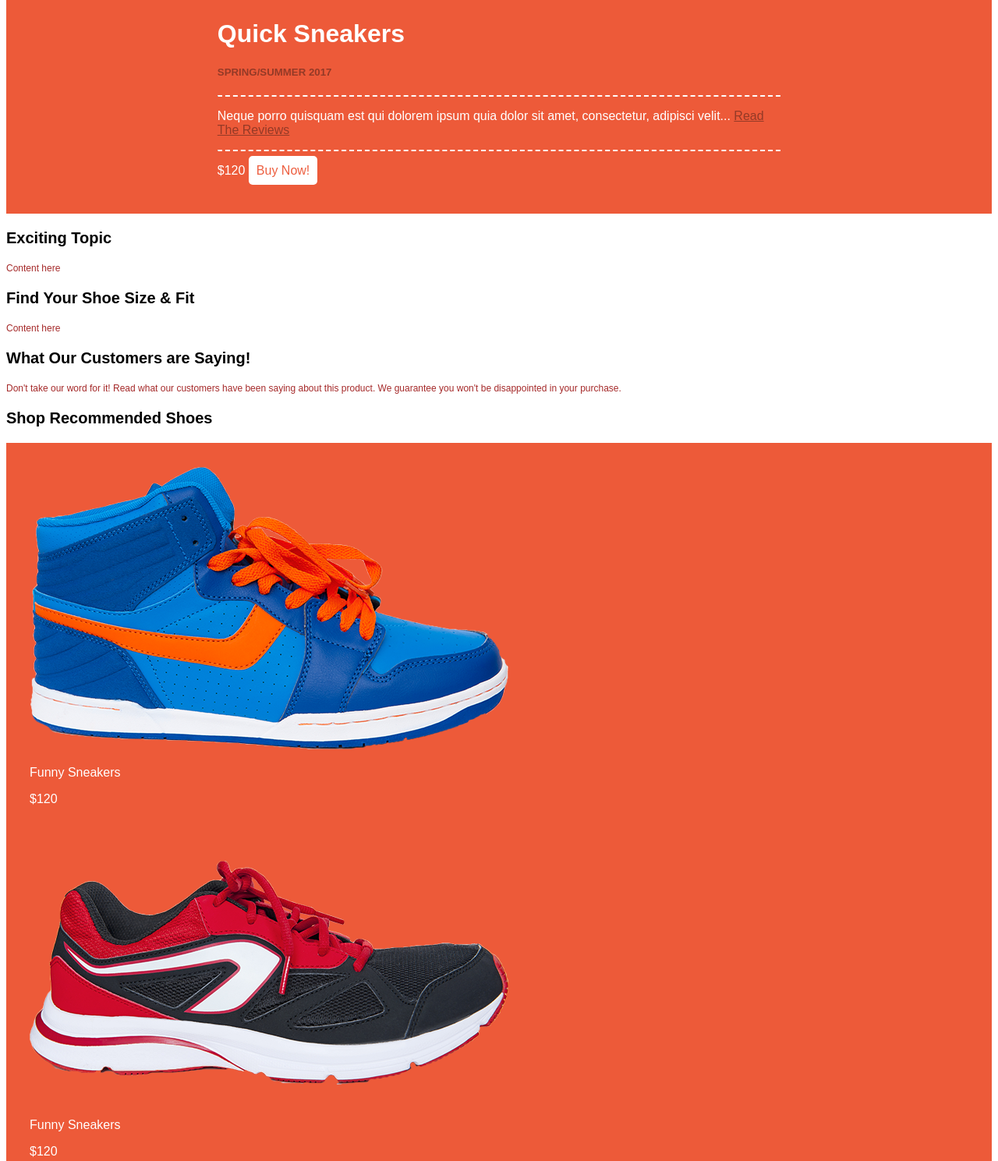
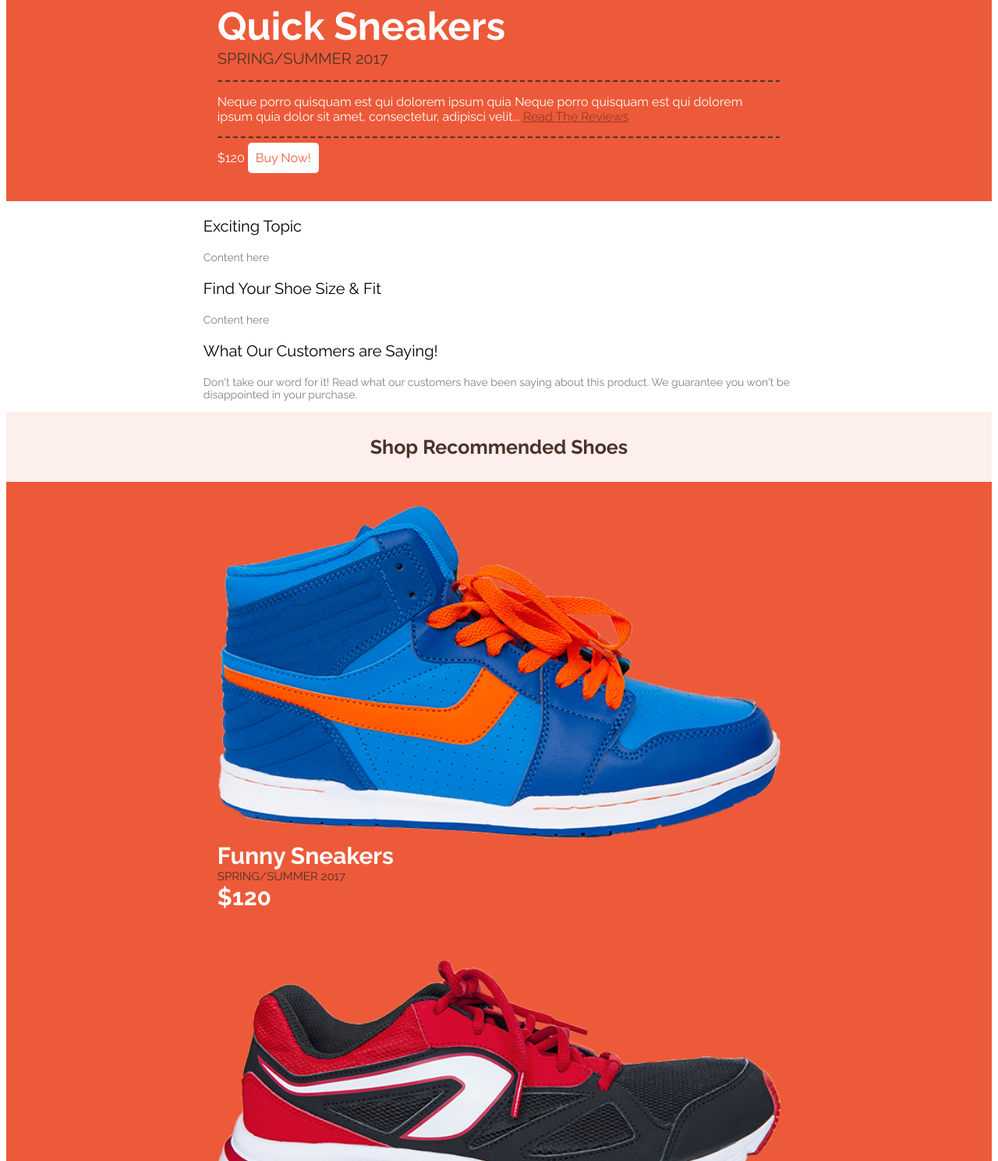
Before and after one commit to TarSoxJr/Day2Assignment, a plain HTML site: page index.html in a window 1280 px wide. Shown: the part 661-2150 px from the top of the page at 78% size. Drawn offline with Linux system fonts and the light colour scheme.

Commit message:
Styling lower half of page

```diff
--- a/css/master.css
+++ b/css/master.css
@@ -2,18 +2,61 @@
   background-color: #ed5a39;
 }
 
-.smaller-text {
-  font-size: 20px;
+.heading-text {
+  font-size: 50px;
   font-weight: bold;
+  font-family: 'Raleway', sans-serif;
+  color: white;
 }
 
-.smallest-text {
-  font-size: 12px;
-  color: brown;
+.sub-text {
+  font-size: 20px;
+  color: #4c3328;
+  font-family: 'Raleway', sans-serif;
+}
+
+.heading-paragraph {
+  font-size: 20px;
+  color: black;
+  font-family: 'Raleway', sans-serif;
+}
+
+.body-paragraph {
+  font-size: 14px;
+  color: gray;
+  font-family: 'Raleway', sans-serif;
 }
 
 .white-text {
   color: white;
+  font-family: 'Raleway', sans-serif;
+}
+
+.heading-box {
+  font-size: 25px;
+  font-weight: bold;
+  color: #4c3328;
+  background-color: #fcefec;
+  font-family: 'Raleway', sans-serif;
+  text-align: center;
+}
+
+.product-name-text {
+  font-size: 30px;
+  font-weight: bold;
+  font-family: 'Raleway', sans-serif;
+  color: white;
+}
+
+.product-sub-text {
+  font-size: 15px;
+  color: #4c3328;
+  font-family: 'Raleway', sans-serif;
+}
+
+.footer-link {
+  color: #4c3328;
+  text-decoration: underline;
 }
 
 .button {
@@ -60,7 +103,7 @@ a {
 }
 
 hr {
-  border-top: 2px dashed white;
+  border-top: 2px dashed #4c3328;
   border-bottom: none;
 }
 
--- a/index.html
+++ b/index.html
@@ -5,6 +5,7 @@
     <meta charset="utf-8">
     <title>Day 2 Assignment</title>
     <link rel="stylesheet" href="css/master.css">
+    <link href="https://fonts.googleapis.com/css?family=Raleway:400,400i,700,700i" rel="stylesheet">
   </head>
 
   <body>
@@ -20,13 +21,13 @@
           <img src="images/shoe1.png" alt="Black Converse">
 
           <div>
-            <h1>Quick Sneakers</h1>
-            <h5>SPRING/SUMMER 2017</h5>
+            <div class="heading-text">Quick Sneakers</div>
+            <div class="sub-text">SPRING/SUMMER 2017</div>
           </div>
 
-          <hr>
+          <p><hr></p>
 
-          <p class="white-text">Neque porro quisquam est qui dolorem ipsum quia dolor sit amet, consectetur, adipisci velit...
+          <p class="white-text">Neque porro quisquam est qui dolorem ipsum quia Neque porro quisquam est qui dolorem ipsum quia dolor sit amet, consectetur, adipisci velit...
             <a class="text-decoration-on" href="#">Read The Reviews</a>
           </p>
 
@@ -39,59 +40,55 @@
 
       </div>
 
-      <div>
-        <p class="smaller-text">Exciting Topic</p>
+      <div class="center">
+        <p class="smaller-text heading-paragraph">Exciting Topic</p>
 
-        <p class="smallest-text">Content here</p>
+        <p class="smallest-text body-paragraph">Content here</p>
 
-        <p class="smaller-text">Find Your Shoe Size &#38 Fit</p>
+        <p class="smaller-text heading-paragraph">Find Your Shoe Size &#38 Fit</p>
 
-        <p class="smallest-text">Content here</p>
+        <p class="smallest-text body-paragraph">Content here</p>
 
-        <p class="smaller-text">What Our Customers are Saying!</p>
+        <p class="smaller-text heading-paragraph">What Our Customers are Saying!</p>
 
-        <p class="smallest-text">Don't take our word for it! Read what our customers have been saying about this product. We guarantee you won't be disappointed in your purchase.</p>
+        <p class="smallest-text body-paragraph">Don't take our word for it! Read what our customers have been saying about this product. We guarantee you won't be disappointed in your purchase.</p>
       </div>
 
-        <p class="smaller-text">Shop Recommended Shoes</p>
+      <div class="heading-box padding30">Shop Recommended Shoes</div>
 
       <div class="background-fill padding30">
-        <img src="images/shoe2.png" alt="Blue and Orange High Top">
+        <img class="center" src="images/shoe2.png" alt="Blue and Orange High Top">
 
-        <p>
-          <a class="white-text" href="#">Funny Sneakers</a>
-        </p>
+        <section class="center">
+            <a class="product-name-text" href="#">Funny Sneakers</a>
+            <div class="product-sub-text">SPRING/SUMMER 2017</div>
+            <a class="product-name-text" href="#">$120</a>
+        </section>
 
-        <p>
-          <a href="#">$120</a>
-        </p>
 
-        <img src="images/shoe3.png" alt="Red and Black Low Top">
+        <img class="center" src="images/shoe3.png" alt="Blue and Orange High Top">
 
-        <p>
-          <a class="white-text" href="#">Funny Sneakers</a>
-        </p>
+        <section class="center">
+            <a class="product-name-text" href="#">Funny Sneakers</a>
+            <div class="product-sub-text">SPRING/SUMMER 2017</div>
+            <a class="product-name-text" href="#">$120</a>
+        </section>
 
-        <p>
-          <a href="#">$120</a>
-        </p>
+        <img class="center" src="images/shoe4.png" alt="Blue and Orange High Top">
 
-        <img src="images/shoe4.png" alt="Blue and White Low Top">
-
-        <p>
-          <a class="white-text" href="#">Funny Sneakers</a>
-        </p>
-
-        <p>
-          <a href="#">$120</a>
-        </p>
+        <section class="center">
+            <a class="product-name-text" href="#">Funny Sneakers</a>
+            <div class="product-sub-text">SPRING/SUMMER 2017</div>
+            <a class="product-name-text" href="#">$120</a>
+        </section>
 
       </div>
 
       <footer>
-        <p><img src="images/logo.jpg" alt="">
-            <a href="#">Shipping</a> |
-            <a href="#">Terms &#38 Conditions</a> | &#169 Copyright 2017, Sneaker Shop LLC
+        <p><img class="logo" src="images/logo.jpg" alt="">
+          <h3 class="paddingleft20">MEN &nbsp WOMEN &nbsp BOYS &nbsp GIRLS &nbsp CUSTOMIZE</h3>
+            <a class="footer-link" href="#">Shipping</a> |
+            <a class="footer-link" href="#">Terms &#38 Conditions</a> | &#169 Copyright 2017, Sneaker Shop LLC
         </p>
       </footer>
 
```
